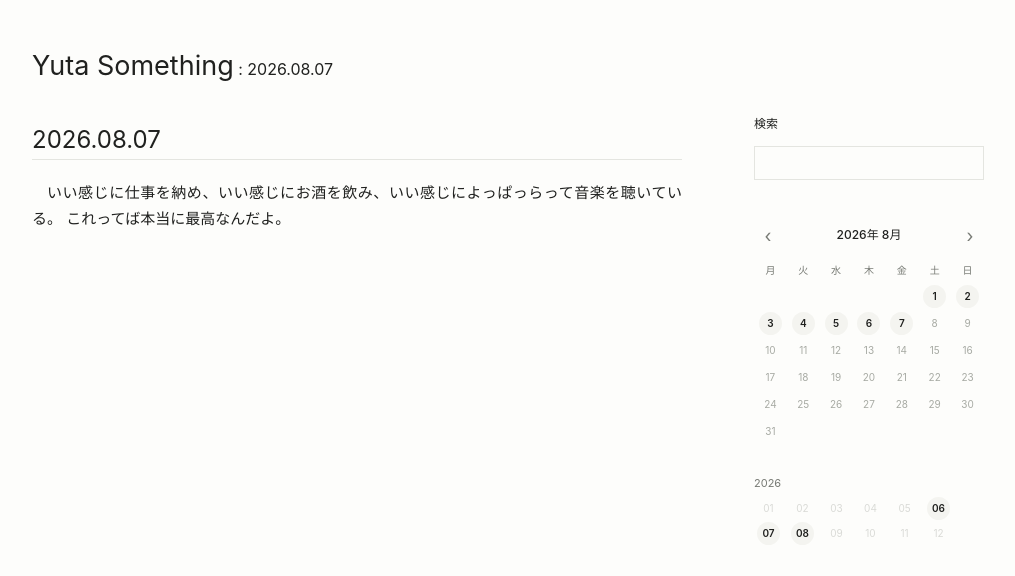
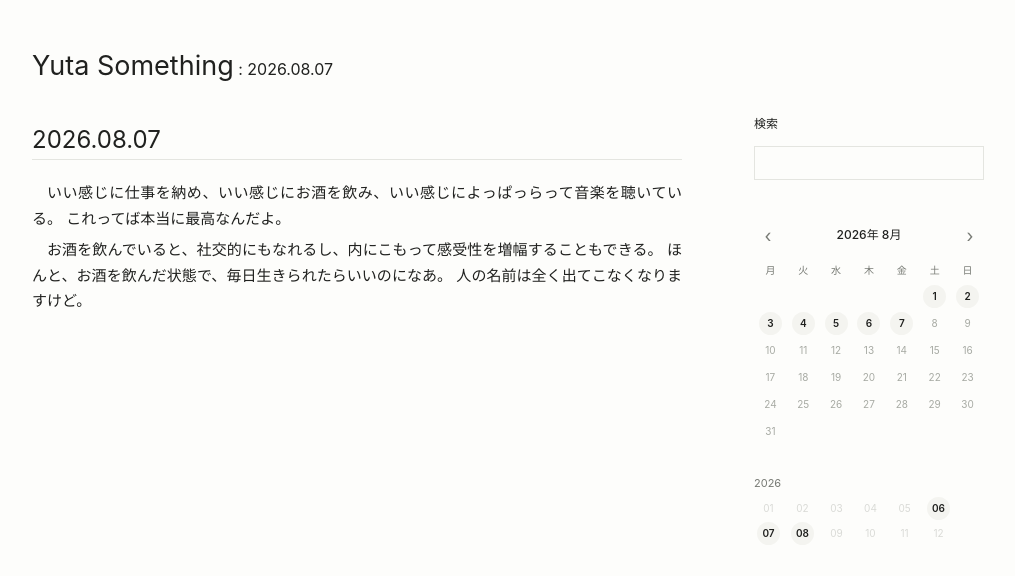
Before and after one commit to yutasth/weblog, a Jekyll site: the page built from _diary/202608071.md, in a window 1280 px wide. Shown: the top 576 px of the page, without its empty margins (132-1147 px from the left). Built offline with Jekyll 4.4.1, drawn with Linux system fonts in a browser that asks for light colours.

Commit message:
2026.08.07 日記修正

```diff
--- a/_diary/202608071.md
+++ b/_diary/202608071.md
@@ -3,3 +3,7 @@
 
 いい感じに仕事を納め、いい感じにお酒を飲み、いい感じによっぱっらって音楽を聴いている。
 これってば本当に最高なんだよ。
+
+お酒を飲んでいると、社交的にもなれるし、内にこもって感受性を増幅することもできる。
+ほんと、お酒を飲んだ状態で、毎日生きられたらいいのになあ。
+人の名前は全く出てこなくなりますけど。
```
